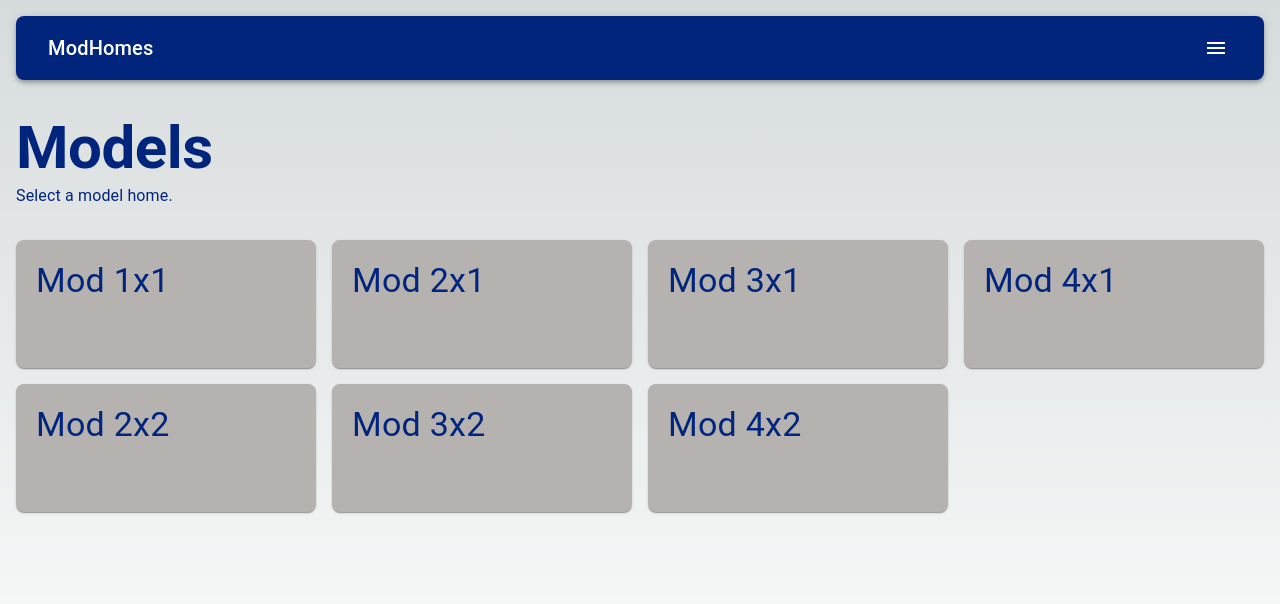
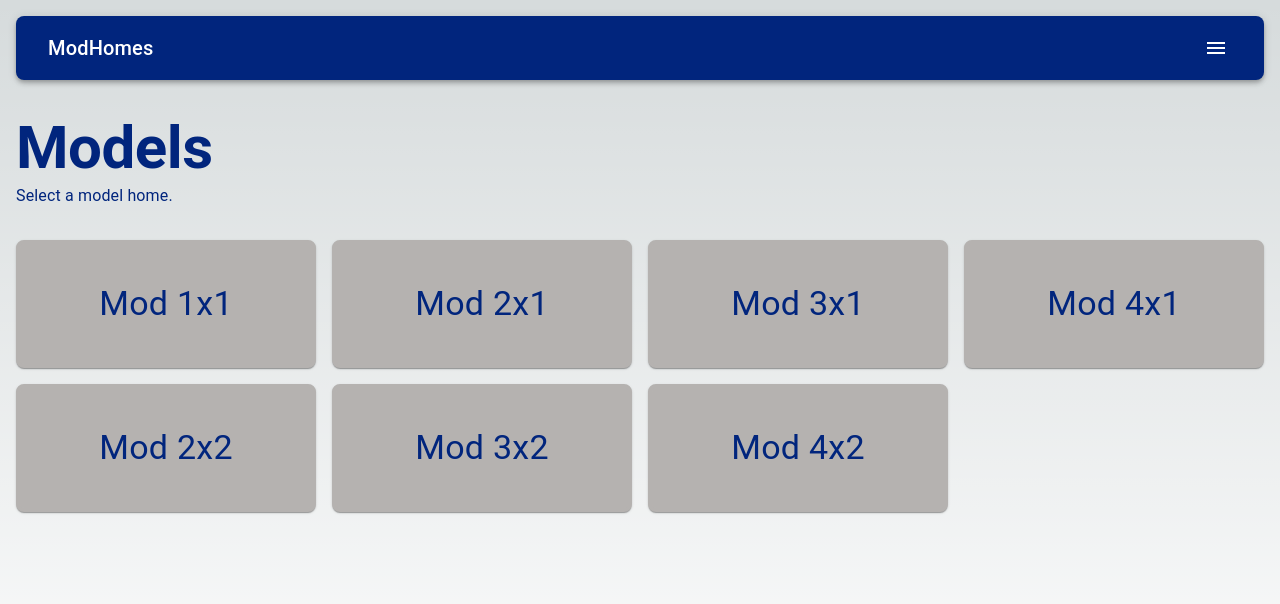
Before and after one commit to gavinmgrant/modhomes, a Next.js app: page / in a window 1280 px wide. Shown: the top 604 px of the page. Built offline with nearby package versions, Linux system fonts and the light colour scheme.

Commit message:
refactor: make landing hero component

```diff
--- /dev/null
+++ b/components/landinghero.tsx
@@ -0,0 +1,54 @@
+import Head from "next/head";
+import { useRouter } from "next/router";
+import Card from "@mui/material/Card";
+import { CardContent } from "@mui/material";
+import Typography from "@mui/material/Typography";
+import Grid from "@mui/material/Grid";
+import MODELS from "../lib/models";
+
+const LandingHero = () => {
+  const router = useRouter();
+
+  return (
+    <>
+      <Typography
+        variant="h2"
+        fontWeight={700}
+        marginTop={{ xs: "5rem", sm: "6rem" }}
+      >
+        Models
+      </Typography>
+      <Typography marginBottom="2rem">Select a model home.</Typography>
+
+      <Grid container spacing={2} columns={12}>
+        {MODELS.map((model) => (
+          <Grid item key={model.slug} xs={12} sm={6} md={4} lg={3}>
+            <Card
+              sx={{
+                display: "flex",
+                justifyContent: "center",
+                alignItems: "center",
+                backgroundColor: "#B5B2B0",
+                color: "#01257D",
+                borderRadius: "0.5rem",
+                cursor: "pointer",
+                height: "8rem",
+                border: "0.25rem solid #B5B2B0",
+                "&:hover": {
+                  border: "0.25rem solid #01257D",
+                },
+              }}
+              onClick={() => router.push(`/homes/${model.slug}`)}
+            >
+              <CardContent style={{ padding: 0, margin: 0 }}>
+                <Typography variant="h4">{model.name}</Typography>
+              </CardContent>
+            </Card>
+          </Grid>
+        ))}
+      </Grid>
+    </>
+  );
+};
+
+export default LandingHero;
--- a/package.json
+++ b/package.json
@@ -27,6 +27,8 @@
     "react": "18.2.0",
     "react-dom": "18.2.0",
     "react-intersection-observer": "^9.4.1",
+    "react-spring": "^9.6.1",
+    "react-spring-carousel": "^2.0.19",
     "three": "^0.148.0",
     "typescript": "4.9.4"
   }
--- a/pages/homes/[home].tsx
+++ b/pages/homes/[home].tsx
@@ -28,6 +28,7 @@ const Homes: FC = () => {
 
   const colorStyle = {
     borderRadius: "10rem",
+    outlineRadius: "10rem",
     cursor: "pointer",
     width: 32,
     height: 32,
--- a/pages/index.tsx
+++ b/pages/index.tsx
@@ -1,13 +1,9 @@
 import Head from "next/head";
 import { useRouter } from "next/router";
 import NavBar from "../components/navbar";
-import Card from "@mui/material/Card";
-import { CardContent } from "@mui/material";
-import Typography from "@mui/material/Typography";
-import Grid from "@mui/material/Grid";
-import MODELS from "../lib/models";
+import LandingHero from "../components/landinghero";
 
-export default function Home() {
+const Home = () => {
   const router = useRouter();
 
   return (
@@ -20,40 +16,10 @@ export default function Home() {
       </Head>
       <div style={{ minHeight: "100vh", padding: "1rem", color: "#01257D" }}>
         <NavBar />
-        <Typography
-          variant="h2"
-          fontWeight={700}
-          marginTop={{ xs: "5rem", sm: "6rem" }}
-        >
-          Models
-        </Typography>
-        <Typography marginBottom="2rem">Select a model home.</Typography>
-
-        <Grid container spacing={2} columns={12}>
-          {MODELS.map((model) => (
-            <Grid item key={model.slug} xs={12} sm={6} md={4} lg={3}>
-              <Card
-                sx={{
-                  backgroundColor: "#B5B2B0",
-                  color: "#01257D",
-                  borderRadius: "0.5rem",
-                  cursor: "pointer",
-                  height: "8rem",
-                  border: "0.25rem solid #B5B2B0",
-                  "&:hover": {
-                    border: "0.25rem solid #01257D",
-                  },
-                }}
-                onClick={() => router.push(`/homes/${model.slug}`)}
-              >
-                <CardContent>
-                  <Typography variant="h4">{model.name}</Typography>
-                </CardContent>
-              </Card>
-            </Grid>
-          ))}
-        </Grid>
+        <LandingHero />
       </div>
     </>
   );
-}
+};
+
+export default Home;
```
Also changed, not shown: 1 other file (tests, documents, lock files or other folders).
